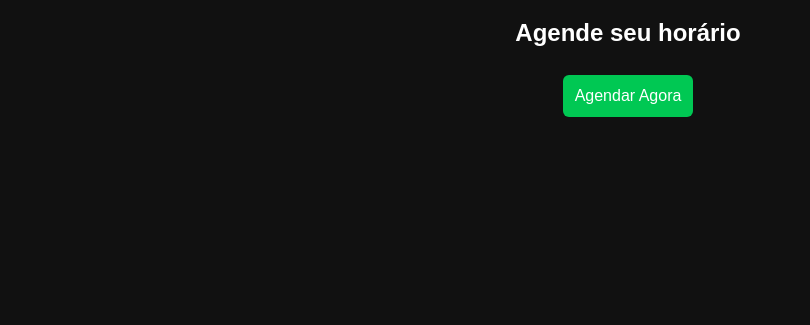
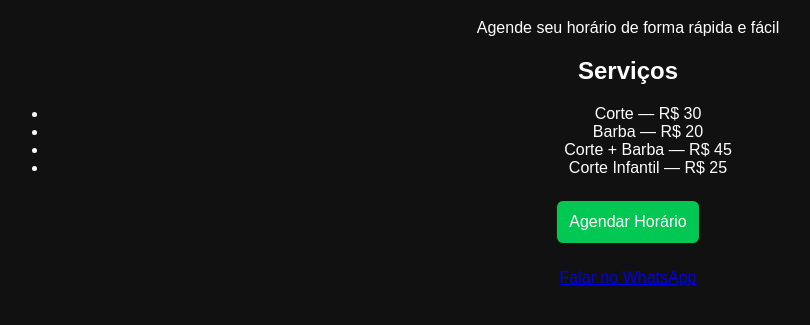
Before and after one commit to Cirqueira42/josebarbearia-app, a plain HTML site: page index.html in a window 1280 px wide. Shown: the part 81-406 px from the top of the page, without its empty margins (12-822 px from the left). Drawn offline with Linux system fonts and the light colour scheme.

Commit message:
index.html

```diff
--- a/index.html
+++ b/index.html
@@ -8,11 +8,25 @@
 <body>
 
   <h1>José Barbearia</h1>
-  <h2>Agende seu horário</h2>
+  <p>Agende seu horário de forma rápida e fácil</p>
+
+  <h2>Serviços</h2>
+  <ul>
+    <li>Corte — R$ 30</li>
+    <li>Barba — R$ 20</li>
+    <li>Corte + Barba — R$ 45</li>
+    <li>Corte Infantil — R$ 25</li>
+  </ul>
 
   <button onclick="window.location.href='agendar.html'">
-    Agendar Agora
+    Agendar Horário
   </button>
+
+  <br><br>
+
+  <a href="https://wa.me/5516997369740" target="_blank">
+    Falar no WhatsApp
+  </a>
 
 </body>
 </html>
```
